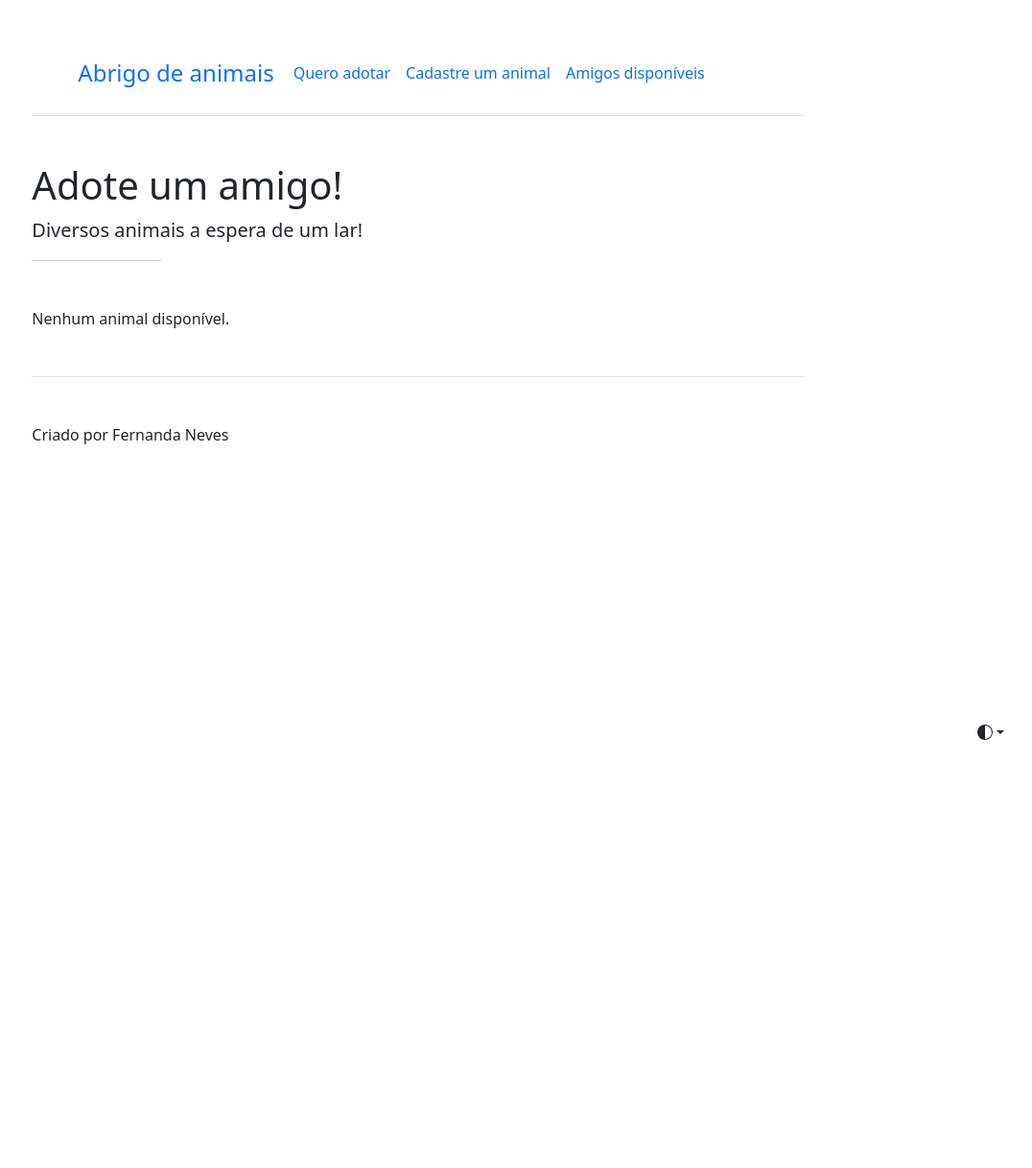
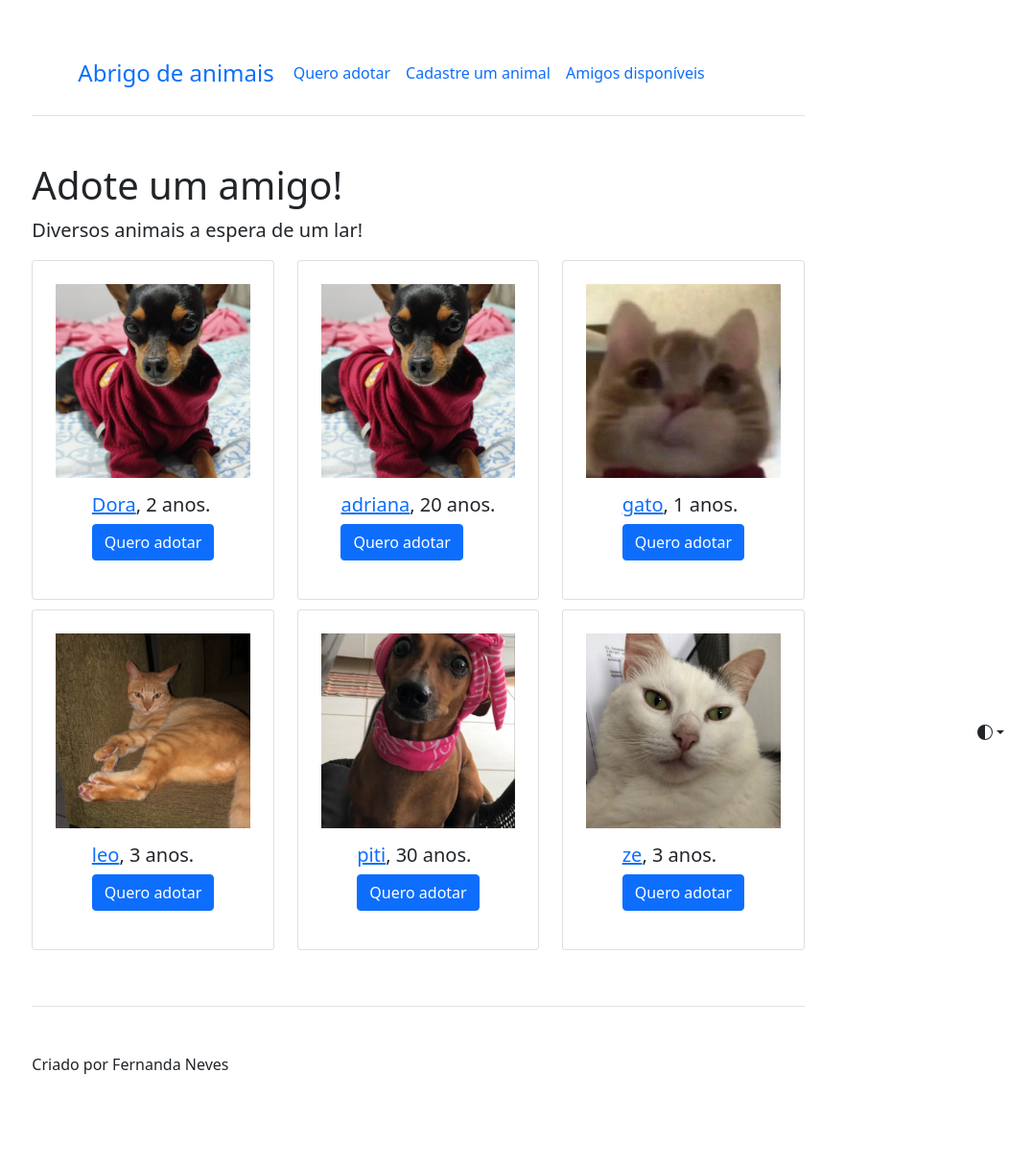
Before and after one commit to fiefaneves/abrigo-de-animais, a Django app: page / in a window 1280 px wide. Shown: the whole page at 96% size, without its empty margins (204-1280 px from the left). Before the commit the page ends 771 px from the top, so only its background shows below. Run offline with Django 4.2, Linux system fonts and the light colour scheme; data comes from the database, SQL or seed files in the repository; some libraries are stand-ins or nearby versions.

Commit message:
adicionando os animais + imagens na página inicial

```diff
--- a/abrigo_de_animais/adocoes/templates/amigos_disponiveis.html
+++ b/abrigo_de_animais/adocoes/templates/amigos_disponiveis.html
@@ -30,7 +30,7 @@
               <img src="{{ adocao.foto.url }}" class="square-image" alt="{{ adocao.nome }}">
             </div>
             <div class="card-body">
-              <h5 class="card-title">{{ adocao.nome }}, {{ adocao.idade }} anos.</h5>
+              <h5 class="card-title" > <a href="/amigo/{{ adocao.id }}/">{{ adocao.nome }}</a>, {{ adocao.idade }} anos.</h5>
               <a href="/cadastro" class="btn btn-primary btn-block text-white">Quero adotar</a>
             </div>
           </div>
--- a/abrigo_de_animais/adocoes/urls.py
+++ b/abrigo_de_animais/adocoes/urls.py
@@ -1,8 +1,9 @@
 from django.urls import path
-from adocoes.views import cadastro_adocao, amigos_disponiveis
+from adocoes.views import cadastro_adocao, amigos_disponiveis, detalhes_animal
 
 app_name = 'Adoções'
 urlpatterns = [
     path('cadastro_amigo/', cadastro_adocao, name='cadastro_amigo'),
     path('amigos_disponiveis/', amigos_disponiveis, name='escolha_seu_amigo'),
+    path('amigo/<int:animal_id>/', detalhes_animal, name='detalhes_animal')
 ]
--- a/abrigo_de_animais/base/templates/inicio.html
+++ b/abrigo_de_animais/base/templates/inicio.html
@@ -168,23 +168,47 @@
 
   <main>
 
-    {% block principal %}
-    <h1 class="text-body-emphasis">Adote um amigo!</h1>
-    <p class="fs-5 col-md-8">Diversos animais a espera de um lar!</p>
-    <hr class="col-3 col-md-2 mb-5">
+    <style>
+      .square-image-container {
+      width: 100%;
+      padding-bottom: 100%; /* Define a proporção quadrada (altura igual à largura) */
+      position: relative;
+      overflow: hidden;
+    }
 
+    .square-image {
+      position: absolute;
+      top: 0;
+      left: 0;
+      width: 100%;
+      height: 100%;
+      object-fit: cover; /* Mantém a imagem dentro do contêiner quadrado */
+    }
+    </style>
+    <div>
+      <h1 class="text-body-emphasis">Adote um amigo!</h1>
+      <p class="fs-5 col-md-8">Diversos animais a espera de um lar!</p>
+    </div>
+    <div class="row">
+      {% block principal %}
       {% for adocao in adocoes %}
-        <div class="col-lg-4 col-md-6 col-sm-12 pb-4">
-            <div class="card h-100 p-4">
-              <img src="{{ adocao.foto.url }}" class="card-img-top">
-              <p> {{adocao.nome}}, {{adocao.idade}}. </p>
+        <div class="col-4" style="padding-bottom: 10px;">
+          <div class="card h-100 p-4" style="align-items: center">
+            <div class="square-image-container">
+              <img src="{{ adocao.foto.url }}" class="square-image" alt="{{ adocao.nome }}">
             </div>
+            <div class="card-body">
+              <h5 class="card-title" > <a href="/amigo/{{ adocao.id }}/">{{ adocao.nome }}</a>, {{ adocao.idade }} anos.</h5>
+              <a href="/cadastro" class="btn btn-primary btn-block text-white">Quero adotar</a>
+            </div>
+          </div>
         </div>
       {% empty %}
-      <p>Nenhum animal disponível.</p>
+      <p class="col">Nenhum amigo disponível.</p>
       {% endfor %}
 
-    {% endblock %}
+      {% endblock %}
+    </div>
 
   </main>
   <footer class="pt-5 my-5 text-body-secondary border-top">
--- a/abrigo_de_animais/base/views.py
+++ b/abrigo_de_animais/base/views.py
@@ -1,9 +1,14 @@
 from django.shortcuts import render
 from base.forms import CadastroForm
+from adocoes.models import Adocoes
 
 # Create your views here.
 def inicio(request):
-    return render(request, 'inicio.html')
+    adocoes = Adocoes.objects.all()
+    contexto = {
+        'adocoes': adocoes
+    }
+    return render(request, 'inicio.html', contexto)
 
 def cadastro(request):
     sucesso = False
```
Also changed, not shown: abrigo_de_animais/adocoes/templates/detalhes.html (deleted, +0 -7 lines), abrigo_de_animais/adocoes/templates/detalhes_animal.html (added, +14 -0 lines), abrigo_de_animais/adocoes/views.py (+5 -5 lines).
